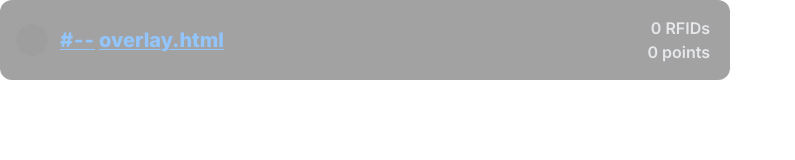
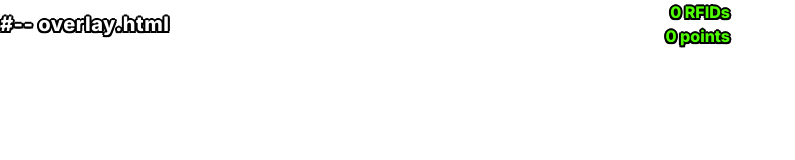
Before and after one commit to MrChallah/cxhunt, a website: page overlay.html in a window 1280 px wide. Shown: the whole page, without its empty margins (0-795 px from the left). Drawn offline with nearby package versions, Linux system fonts and the light colour scheme; grey boxes are pictures that could not be loaded; files whose address does not match are found by name; a web font is replaced by a local one.

Commit message:
Add files via upload

```diff
--- a/overlay.html
+++ b/overlay.html
@@ -7,46 +7,43 @@
 
     <style>
       :root {
-        --accent: #4fff00;      /* default Kick green */
+        --accent: #4fff00;      /* Kick green */
         --overlay-width: 730px; /* tweak via ?w= */
       }
       html, body { background: transparent; }
+      /* Black outline effect for readability on any background */
+      .text_black_outline_lg {
+        text-shadow:
+          2px 0 #000,
+          -2px 0 #000,
+          0 2px #000,
+          0 -2px #000,
+          1.5px 1.5px 0 #000,
+          -1.5px 1.5px 0 #000,
+          1.5px -1.5px 0 #000,
+          -1.5px -1.5px 0 #000;
+      }
     </style>
 
     <script src="https://cdn.tailwindcss.com"></script>
 
-    <link href="https://fonts.googleapis.com/css2?family=Inter:wght@400;600;800&family=Boogaloo&family=Press+Start+2P&family=Raleway:wght@500;700;900&display=swap" rel="stylesheet" />
+    <link href="https://fonts.googleapis.com/css2?family=Inter:wght@600;800;900&display=swap" rel="stylesheet" />
     <style>
-      .font-inter    { font-family: "Inter", system-ui, -apple-system, Segoe UI, Roboto, Helvetica, Arial; }
-      .font-boogaloo { font-family: "Boogaloo", cursive; }
-      .font-pixel    { font-family: "Press Start 2P", monospace; letter-spacing: .5px; }
-      .font-raisin   { font-family: "Raleway", system-ui, sans-serif; }
+      .font-inter { font-family: "Inter", system-ui, -apple-system, Segoe UI, Roboto, Helvetica, Arial; }
     </style>
   </head>
   <body class="antialiased">
-    <div id="root" class="w-[var(--overlay-width)] font-inter text-white">
-      <div class="relative overflow-hidden rounded-xl bg-neutral-900/40 backdrop-blur-md ring-1 ring-white/10 shadow-[0_0_16px_rgba(255,255,255,0.06)]">
-        <div class="absolute inset-y-0 left-0 w-1.5 bg-[var(--accent)]/90"></div>
-
-        <div class="flex items-center justify-between p-4 gap-4">
-          <div class="flex flex-col items-start gap-1">
-            <div class="flex flex-row items-center gap-2 flex-wrap">
-              <a id="profileLink" href="#" target="_blank" rel="noopener" class="font-bold text-base md:text-xl pr-1 truncate underline decoration-1 underline-offset-2 text-blue-300 flex items-center">
-                <img id="avatar" src="https://kick.com/img/default-profile-pictures/default2.jpeg" alt="" class="inline-block mr-3 rounded-full w-4 h-4 md:w-8 md:h-8 object-cover" />
-                <span id="rank" class="tracking-wider mr-1">#--</span>
-                <span id="name">username</span>
-              </a>
-              <span id="pill" class="hidden ml-4 rounded-full px-2.5 py-1 text-xs md:text-sm font-extrabold ring-1"
-                    style="--tw-ring-color: color-mix(in oklab, var(--accent), transparent 70%); color: var(--accent); background-color: color-mix(in oklab, var(--accent), black 90%);">
-                Live
-              </span>
-            </div>
-          </div>
-
-          <div class="flex flex-col text-sm md:text-base font-semibold text-gray-200 pr-1 leading-[25px] text-right">
-            <p><span id="rfids">0</span> RFIDs</p>
-            <p><span id="points">0</span> points</p>
-          </div>
+    <div id="root" class="w-[var(--overlay-width)] font-inter">
+      <div class="flex items-center justify-between w-full gap-4">
+        <!-- Left: rank + username (white with black outline) -->
+        <div class="font-extrabold text-white text_black_outline_lg text-base md:text-xl tracking-wide">
+          <span id="rank">#--</span>
+          <span id="name">username</span>
+        </div>
+        <!-- Right: stats (green with black outline) -->
+        <div class="text-right leading-[22px]">
+          <p class="font-extrabold text_black_outline_lg text-[color:var(--accent)] text-sm md:text-base"><span id="rfids">0</span> RFIDs</p>
+          <p class="font-extrabold text_black_outline_lg text-[color:var(--accent)] text-sm md:text-base"><span id="points">0</span> points</p>
         </div>
       </div>
     </div>
@@ -63,52 +60,34 @@
       let fetchUrl = qs.get("fetchUrl");
       const intervalMs = Number(qs.get("interval") || 5000);
       const widthPx = Number(qs.get("w") || 730);
-      const font = qs.get("font") || "inter";
       const color = (qs.get("color") || "4fff00").replace("#","");
-      const liveParam = qs.get("live");
 
       if (!fetchUrl) {
         const slug = getSlugFromPath();
         if (slug) fetchUrl = `${location.origin}/overlay/${encodeURIComponent(slug)}?format=json`;
       }
 
+      document.documentElement.style.setProperty("--overlay-width", widthPx + "px");
+      document.documentElement.style.setProperty("--accent", "#" + color);
+
       const staticDefaults = {
         username: qs.get("name") || getSlugFromPath() || "username",
         leaderboard_ranking: qs.get("rank") || "--",
         rfids_scanned: qs.get("rfids") || "0",
         points: qs.get("points") || "0",
-        kick_slug: qs.get("kick") || qs.get("name") || getSlugFromPath() || "",
-        avatar: qs.get("avatar")
+        kick_slug: qs.get("kick") || qs.get("name") || getSlugFromPath() || ""
       };
-
-      document.documentElement.style.setProperty("--overlay-width", widthPx + "px");
-      document.documentElement.style.setProperty("--accent", "#" + color);
-      const root = document.getElementById("root");
-      root.classList.remove("font-inter","font-boogaloo","font-pixel","font-raisin");
-      root.classList.add("font-" + (["inter","boogaloo","pixel","raisin"].includes(font) ? font : "inter"));
-
-      function setLive(isLive) {
-        if (liveParam === "1") return $("pill").classList.remove("hidden");
-        if (liveParam === "0") return $("pill").classList.add("hidden");
-        if (isLive) $("pill").classList.remove("hidden"); else $("pill").classList.add("hidden");
-      }
 
       function render(data) {
         const name = data?.username ?? staticDefaults.username;
         const rank = data?.leaderboard_ranking ?? staticDefaults.leaderboard_ranking;
         const rfids = data?.rfids_scanned ?? staticDefaults.rfids_scanned;
         const points = data?.points ?? staticDefaults.points;
-        const slug = data?.kick_slug ?? staticDefaults.kick_slug;
-        const avatarUrl = data?.avatar || staticDefaults.avatar || "https://kick.com/img/default-profile-pictures/default2.jpeg";
 
         $("name").textContent = name;
         $("rank").textContent = "#" + rank;
         $("rfids").textContent = rfids;
         $("points").textContent = points;
-        $("profileLink").href = slug ? ("https://kick.com/" + slug) : "#";
-        $("avatar").src = avatarUrl;
-        $("avatar").alt = name + " avatar";
-        setLive(Boolean(data?.is_live));
       }
 
       render(staticDefaults);
```
